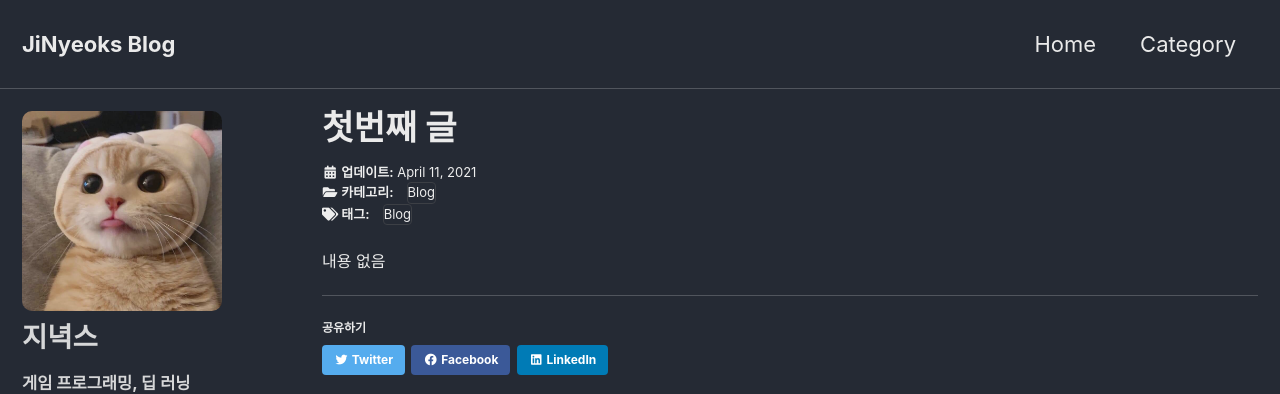
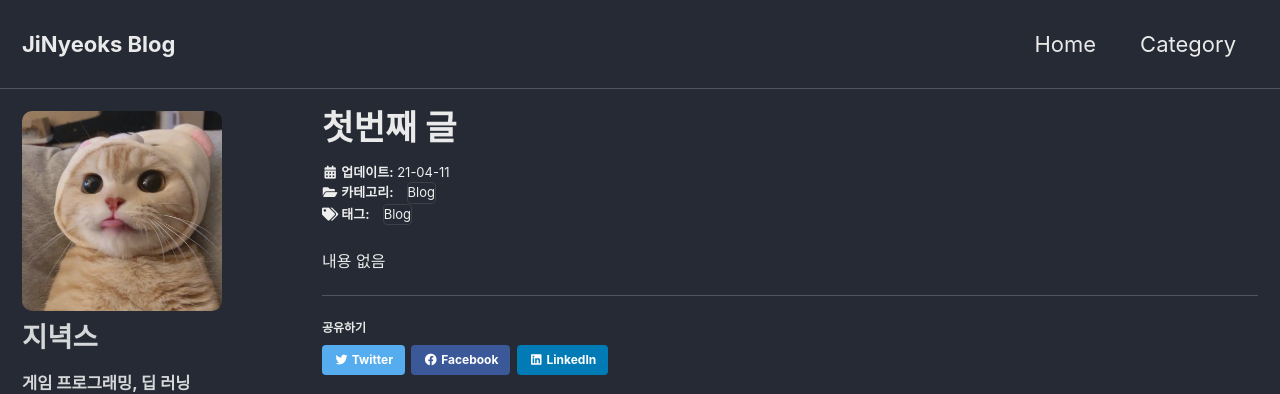
Before and after one commit to 0201jin/0201jin.github.io, a Jekyll site: the page built from _posts/2021-04-11-1.md, in a window 1280 px wide. Shown: the top 394 px of the page. Built offline with Jekyll 4.4.1, drawn with Linux system fonts in a browser that asks for light colours; cached includes are drawn as plain includes.

Commit message:
page__data 수정

```diff
--- a/_includes/page__date.html
+++ b/_includes/page__date.html
@@ -1,5 +1,5 @@
 {% if page.last_modified_at %}
-  <p class="page__date"><strong><i class="fas fa-fw fa-calendar-alt" aria-hidden="true"></i> {{ site.data.ui-text[site.locale].date_label | default: "Updated:" }}</strong> <time datetime="{{ page.last_modified_at | date: "%Y-%m-%d" }}">{{ page.last_modified_at | date: "%B %-d, %Y" }}</time></p>
+  <p class="page__date"><strong><i class="fas fa-fw fa-calendar-alt" aria-hidden="true"></i> {{ site.data.ui-text[site.locale].date_label | default: "Updated:" }}</strong> <time datetime="{{ page.last_modified_at | date: "%y-%m-%d" }}">{{ page.last_modified_at | date: "%y-%m-%d" }}</time></p>
 {% elsif page.date %}
-  <p class="page__date"><strong><i class="fas fa-fw fa-calendar-alt" aria-hidden="true"></i> {{ site.data.ui-text[site.locale].date_label | default: "Updated:" }}</strong> <time datetime="{{ page.date | date_to_xmlschema }}">{{ page.date | date: "%B %-d, %Y" }}</time></p>
+  <p class="page__date"><strong><i class="fas fa-fw fa-calendar-alt" aria-hidden="true"></i> {{ site.data.ui-text[site.locale].date_label | default: "Updated:" }}</strong> <time datetime="{{ page.date | date_to_xmlschema }}">{{ page.date | date: "%y-%m-%d" }}</time></p>
 {% endif %}
```
